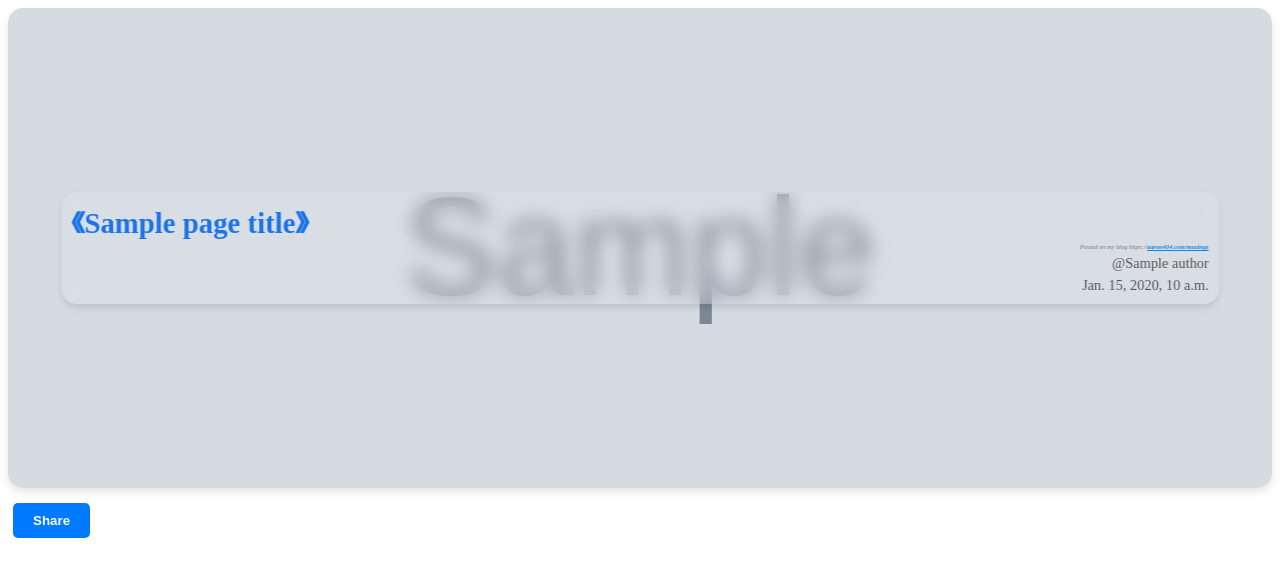
After one commit to wu-changxing/macaw, a Django app: template mysite/templates/flex/block_head.html in a window 1280 px wide. The commit adds this page. Shown: the top 577 px of the page. Run offline with Django 4.2, Linux system fonts and the light colour scheme; the template is opened without the code that fills it: most values are stand-ins (such as "Sample title", 1, 10 or a date in 2020); grey boxes marked "Sample" are stand-in pictures.

Commit message:
update the template and color

```diff
--- /dev/null
+++ b/mysite/static/css/share_head.css
@@ -0,0 +1,100 @@
+.single-share-block {
+    box-shadow: 0px 4px 8px 0px rgba(0,0,0,0.1);
+    margin-bottom: 10px;
+    padding: 20px;
+    border-radius: 15px;
+    background-size: cover;
+    background-repeat: no-repeat;
+    background-position: center;
+    position: relative;
+    color: #0E0202;
+    min-height: 440px;
+    overflow: hidden;
+}
+
+.single-share-block-inner {
+    display: flex;
+    flex-direction: column;
+    justify-content: center;
+    align-items: flex-start; /* Align items to the start (left), instead of center */
+    position: absolute;
+    top: 50%;
+    left: 50%;
+    transform: translate(-50%, -50%);
+    width: 90%;
+    background: rgba(255, 255, 255, 0.1); /* Frosted glass effect */
+    border-radius: 15px;
+    padding: 10px;
+    box-shadow: 0 4px 6px rgba(0, 0, 0, 0.1);
+    backdrop-filter: blur(10px); /* Key property for frosted glass effect */
+    -webkit-backdrop-filter: blur(10px); /* For Safari */
+}
+
+.single-text-content {
+    text-align: left;
+    color: #333;
+    width: 100%;
+}
+
+.single-title {
+    font-size: 1.8em;
+    font-weight: bold;
+    margin-bottom: 2px;
+}
+
+.single-title a {
+    color: #1a73e8;
+    text-decoration: none;
+}
+
+.single-author-info, .single-date-info {
+    font-size: 0.9em;
+    text-align: right; /* Text aligned to the right side of the panel */
+    color: #555;
+    margin-top: 5px; /* Added some margin for better spacing */
+}
+
+.single-blog-reference {
+    font-size: .4em;
+    font-style: italic;
+    margin-bottom: 5px;
+    text-align: right;
+    color: #6a747c;
+}
+
+.single-blog-reference span {
+    color: #0d86e7;
+    font-weight: bold;
+    text-decoration: underline;
+    cursor: pointer;
+}
+
+.single-share-button {
+    margin: 5px;
+    padding: 10px 20px;
+    background-color: #007bff;
+    color: #ffffff;
+    border: none;
+    border-radius: 5px;
+    cursor: pointer;
+    transition: background-color 0.3s ease;
+    font-weight: 600;
+}
+
+.single-share-button:hover {
+    background-color: #0056b3;
+}
+
+@media (max-width: 600px) {
+    .single-text-content {
+        padding: 5px;
+    }
+
+    .single-title {
+        font-size: 1.2em;
+    }
+
+    .single-author-info, .single-date-info {
+        font-size: 0.8em;
+    }
+}
--- /dev/null
+++ b/mysite/templates/flex/block_head.html
@@ -0,0 +1,64 @@
+{% load wagtailcore_tags static %}
+
+{% block extra_css %}
+    <link rel="stylesheet" type="text/css" href="{% static 'css/share_head.css' %}">
+{% endblock %}
+<div class="" id="single_share_block" data-color-index="0">
+    <div class="single-share-block" id="start-0" style="background-image: url('{{ cover_image_url }}') ; background-size: cover;">
+        <div class="single-share-block-inner">
+
+            <div class="single-text-content">
+                <div class="single-title">
+                    <a href="aaron404.com/musings" target="_blank">《{{ page_title }}》</a>
+                </div>
+                <div class="single-blog-reference">Posted on my blog https://<span>aaron404.com/musings</span></div>
+
+                <div class="single-author-info">
+                    {% for item in authors %}
+                        <span class="single-author-name">
+                        @{{ item.author.name }}
+                    </span>
+                    {% endfor %}
+                </div>
+                <div class="single-date-info">
+                    {{ page_date }}
+                </div>
+            </div>
+        </div>
+    </div>
+    <button class="single-share-button" data-block-id="start-0" type="button">Share</button>
+</div>
+
+{% block extra_js %}
+    <script>
+        document.addEventListener('DOMContentLoaded', (event) => {
+            const shareButtons = document.querySelectorAll('.single-share-button');
+
+            shareButtons.forEach((btn) => {
+                btn.addEventListener('click', function () {
+                    const blockId = this.getAttribute('data-block-id');
+                    const node = document.getElementById('share_content_' + blockId);
+
+                    const singleNode = document.getElementById(blockId);
+                    let scale = 2;
+                    let style = {
+                        transform: `scale(${scale})`,
+                        transformOrigin: 'top left'
+                    };
+
+                    domtoimage.toBlob(singleNode || node, {
+                        width: (singleNode || node).clientWidth * scale,
+                        height: (singleNode || node).clientHeight * scale,
+                        style: style
+                    })
+                        .then(function (blob) {
+                            saveAs(blob, 'shared_image0.png');
+                        })
+                        .catch(function (error) {
+                            console.error('Error generating image', error);
+                        });
+                });
+            });
+        });
+    </script>
+{% endblock %}
--- a/mysite/templates/flex/tech_share.html
+++ b/mysite/templates/flex/tech_share.html
@@ -34,6 +34,7 @@
 
 
 {% block extra_share_things %}
+    {% include "flex/block_head.html" with cover_image_url=page.cover_image.url authors=page.engineers.all block_content=block page_title=page.title page_date=page.date %}
     {% for block in page.content %}
         {% include "flex/block_share.html" with block_id=forloop.counter cover_image_url=page.cover_image.url authors=page.engineers.all block_content=block page_title=page.title page_date=page.date %}
     {% endfor %}
```
Also changed, not shown: mysite/static/css/share_block.css (+31 -86 lines), mysite/templates/flex/block_share.html (+3 -53 lines).
